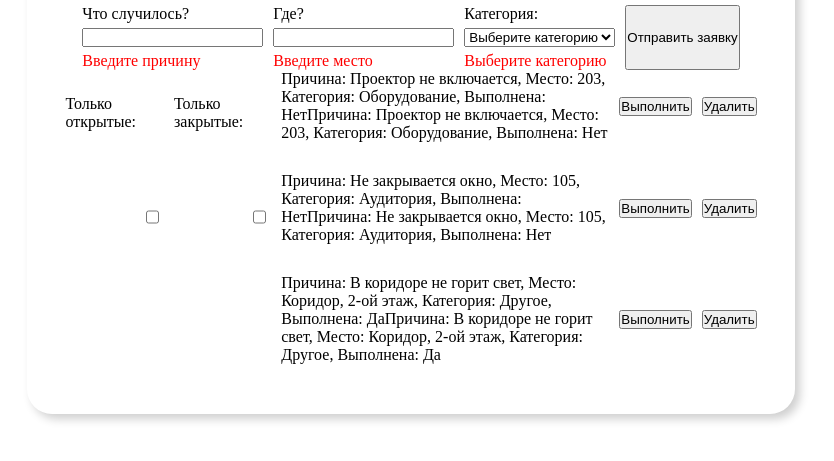
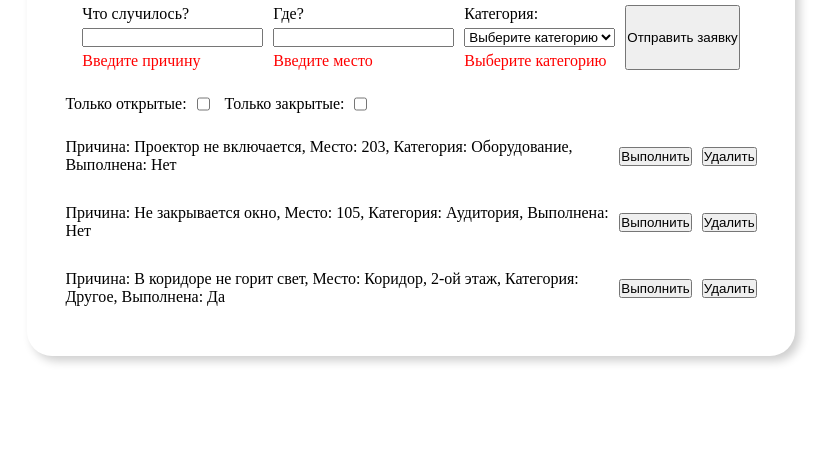
Before and after one commit to dum1s678/TaskTracker, a plain HTML site: page index.html in a window 1280 px wide. Both pictures are taken after a click on the button "Отправить заявку". Shown: the part 171-632 px from the top of the page, without its empty margins (229-1063 px from the left). Drawn offline with Linux system fonts and the light colour scheme.

Commit message:
Дублируются копии

```diff
--- a/index.html
+++ b/index.html
@@ -38,6 +38,7 @@
                 <button type="button" id="addApplication" class="addApplication">Отправить заявку</button>
             </div>
             <div class="applications">
+                <div class="filters">
                     <div class="onlyOpen">
                         <label for="checkboxOpen">Только открытые:</label>
                         <input type="checkbox" name="" id="checkboxOpen">
@@ -46,6 +47,7 @@
                         <label for="checkboxClose">Только закрытые:</label>
                         <input type="checkbox" name="" id="checkboxClose">
                     </div>
+                </div>
                 <ul id="listApplication" class="list"></ul>
             </div>
         </div>
--- a/script.js
+++ b/script.js
@@ -61,7 +61,7 @@ function renderApplication() {
                 li.append(`Причина: ${el.title}, Место: ${el.room}, Категория: ${el.category}, Выполнена: Нет`, buttonMakeDelet3)
                 listApplication.append(li)
             }
-        } else {
+        } else if (checkboxClose === false) {
             if (el.done === false) {
                 li.append(`Причина: ${el.title}, Место: ${el.room}, Категория: ${el.category}, Выполнена: Нет`, buttonMakeDelet3)
                 buttonMake.addEventListener('click', () => {
@@ -74,13 +74,18 @@ function renderApplication() {
                 listApplication.append(li)
             }
         }
-
-        if (checkboxClose.checked === true) {
+        else if (checkboxClose.checked === true) {
             if (el.done === true) {
                 li.append(`Причина: ${el.title}, Место: ${el.room}, Категория: ${el.category}, Выполнена: Да`, buttonMakeDelet3)
                 listApplication.append(li)
             }
-        } else {
+        }
+
+        if (el.done === true) {
+            li.append(`Причина: ${el.title}, Место: ${el.room}, Категория: ${el.category}, Выполнена: Да`, buttonMakeDelet3)
+            listApplication.append(li)
+        }
+        else {
             if (el.done === false) {
                 li.append(`Причина: ${el.title}, Место: ${el.room}, Категория: ${el.category}, Выполнена: Нет`, buttonMakeDelet3)
                 buttonMake.addEventListener('click', () => {
@@ -92,6 +97,7 @@ function renderApplication() {
                 li.append(`Причина: ${el.title}, Место: ${el.room}, Категория: ${el.category}, Выполнена: Да`, buttonMakeDelet3)
                 listApplication.append(li)
             }
+
         }
     })
 }
@@ -118,7 +124,7 @@ addApplication.addEventListener('click', () => {
     renderApplication()
 })
 
-checkbox.addEventListener('change', () => {
+checkboxOpen.addEventListener('change', () => {
     renderApplication()
 })
 
--- a/style.css
+++ b/style.css
@@ -76,7 +76,13 @@
     margin-left: auto;
 }
 
+.filters {
+    display: flex;
+    gap: 15px;
+    flex-direction: row;
+}
+
 .applications {
     display: flex;
-    gap: 15px;
+    flex-direction: column;
 }
```
Lines whose indentation alone changed are shown as unchanged.
